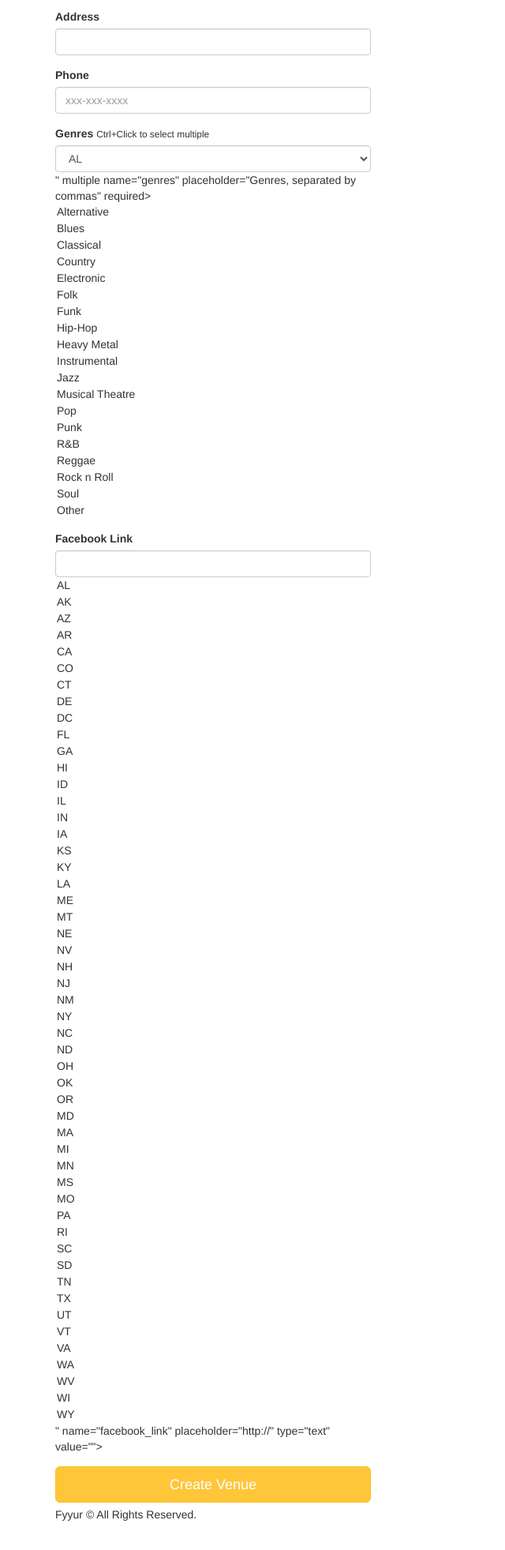
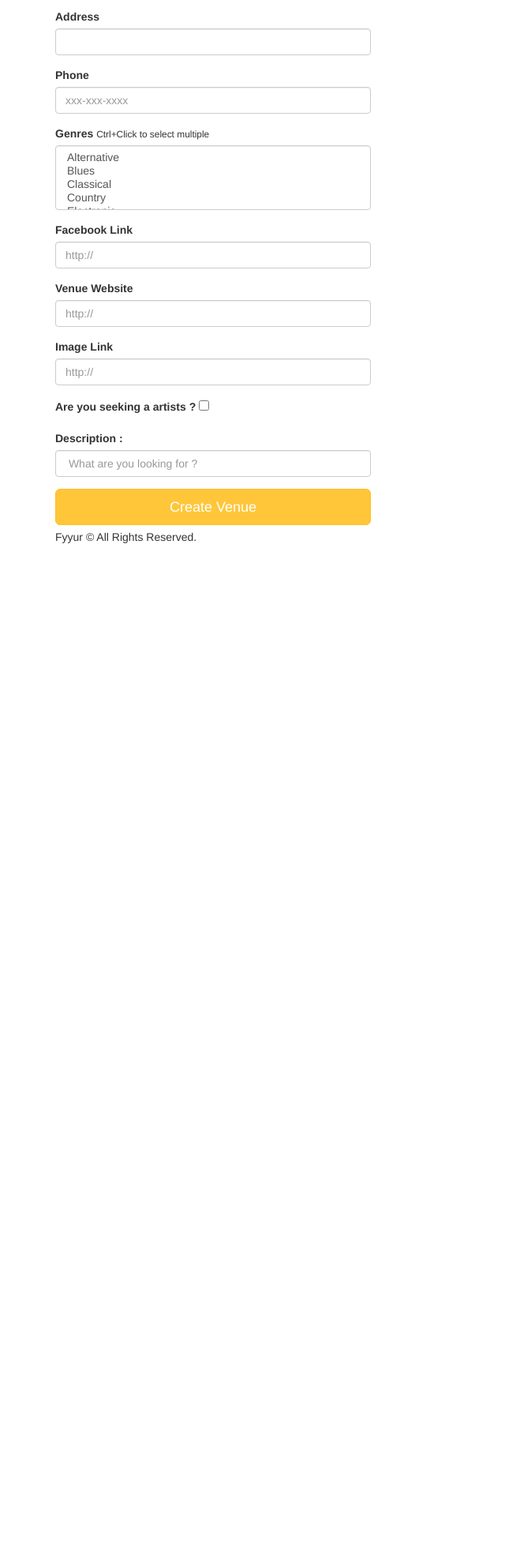
Before and after one commit to tomgtqq/FSND-P1-Fyyur, a Flask app: page /venues/create in a window 1280 px wide. Shown: the part 273-2236 px from the top of the page at 79% size, without its empty margins (0-640 px from the left). After the commit the page ends 961 px from the top, so only its background shows below. Run offline with Flask 2, Linux system fonts and the light colour scheme; some libraries are stand-ins or nearby versions.

Commit message:
Update: create a new venue form

```diff
--- a/forms.py
+++ b/forms.py
@@ -117,15 +117,11 @@
         'facebook_link', validators=[URL()]
     )
 
-    website = StringField(
-        'website', validators=[URL()]
-    )
+    website = StringField('website')
 
     seeking_talent = BooleanField('seeking_talent')
 
-    seeking_description = StringField(
-        'seeking_description'
-    )
+    seeking_description = StringField('seeking_description')
 
 class ArtistForm(Form):
     name = StringField(
--- a/templates/forms/edit_venue.html
+++ b/templates/forms/edit_venue.html
@@ -33,11 +33,11 @@
         {{ form.genres(class_ = 'form-control', placeholder='Genres, separated by commas', id='genres', autofocus = true) }}
       </div>
       <div class="form-group">
-        <label for="genres">Facebook Link</label>
+        <label for="facebook_link">Facebook Link</label>
         {{ form.facebook_link(class_ = 'form-control', placeholder='http://', id='facebook_link', autofocus = true) }}
       </div>
       <div class="form-group">
-        <label for="genres">Venue Website</label>
+        <label for="website">Venue Website</label>
         {{ form.website(class_ = 'form-control', placeholder='http://', id='website', autofocus = true) }}
       </div>
       <div class="form-group">
@@ -46,7 +46,7 @@
       </div>
       <div class="form-group">
         <label for="seeking_talent">Are you seeking a artists ?</label>
-        {{form.seeking_talent(id='seeking_talent', id='seeking_talent', autofocus = true) }}
+        {{form.seeking_talent(id='seeking_talent', autofocus = true) }}
       </div>
       <div class="form-group">
         <label for="seeking_description"> Description : </label>
--- a/templates/forms/new_venue.html
+++ b/templates/forms/new_venue.html
@@ -26,16 +26,32 @@
       <div class="form-group">
           <label for="phone">Phone</label>
           {{ form.phone(class_ = 'form-control', placeholder='xxx-xxx-xxxx', autofocus = true) }}
-        </div>
+      </div>
       <div class="form-group">
         <label for="genres">Genres</label>
         <small>Ctrl+Click to select multiple</small>
-        {{ form.genres(class_ = 'form-control', placeholder='Genres, separated by commas', id=form.state, autofocus = true) }}
+        {{ form.genres(class_ = 'form-control', placeholder='Genres, separated by commas', id='genres', autofocus = true) }}
       </div>
       <div class="form-group">
-          <label for="genres">Facebook Link</label>
-          {{ form.facebook_link(class_ = 'form-control', placeholder='http://', id=form.state, autofocus = true) }}
-        </div>
+        <label for="facebook_link">Facebook Link</label>
+        {{ form.facebook_link(class_ = 'form-control', placeholder='http://', id='facebook_link', autofocus = true) }}
+      </div>
+      <div class="form-group">
+        <label for="website">Venue Website</label>
+        {{ form.website(class_ = 'form-control', placeholder='http://', id='website', autofocus = true) }}
+      </div>
+      <div class="form-group">
+        <label for="image_link"> Image Link</label>
+        {{ form.image_link(class_ = 'form-control', placeholder='http://', id='image_link', autofocus = true) }}
+      </div>
+      <div class="form-group">
+        <label for="seeking_talent">Are you seeking a artists ?</label>
+        {{form.seeking_talent(id='seeking_talent', autofocus = true) }}
+      </div>
+      <div class="form-group">
+        <label for="seeking_description"> Description : </label>
+        {{ form.seeking_description(class_ = 'form-control', placeholder=' What are you looking for ?', id='seeking_description', autofocus = true) }}
+      </div>
       <input type="submit" value="Create Venue" class="btn btn-primary btn-lg btn-block">
     </form>
   </div>
```
